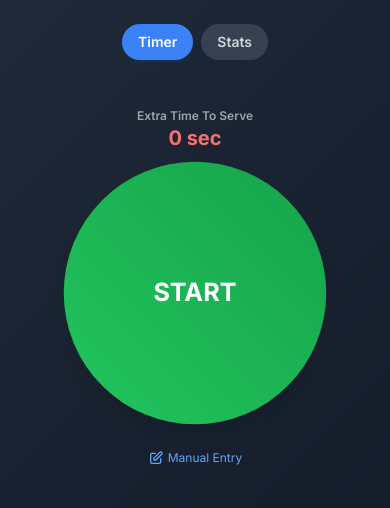
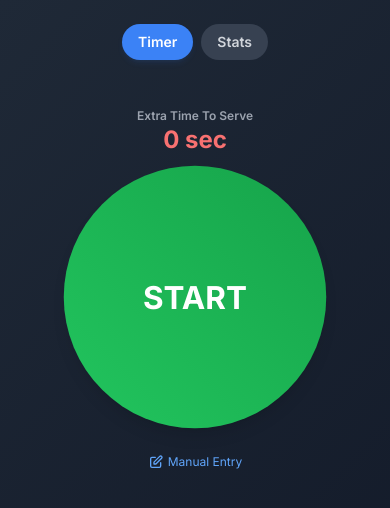
Before and after one commit to roshan2197/time-tracker-app, a plain HTML site: page index.html in a window 390 px wide. Drawn offline with nearby package versions, Linux system fonts and the light colour scheme.

Commit message:
Update index.html

```diff
--- a/index.html
+++ b/index.html
@@ -115,12 +115,12 @@
                 <!-- Daily remaining time display -->
                 <div class="flex flex-col items-center">
                     <p class="text-xs sm:text-sm font-semibold text-gray-400">Extra Time To Serve</p>
-                    <p id="dailyRemaining" class="text-xl sm:text-2xl font-bold text-green-400"></p>
+                    <p id="dailyRemaining" class="text-2xl font-bold text-green-400"></p>
                 </div>
 
 
                 <!-- Start/End Button -->
-                <button id="timerBtn" class="w-[250px] h-[250px] mt-10 rounded-full text-white font-bold text-2xl sm:text-3xl shadow-lg transition-all duration-300 transform hover:scale-105 active:scale-95 timer-btn">
+                <button id="timerBtn" class="w-[250px] h-[250px] mt-16 rounded-full text-white font-bold text-3xl shadow-lg transition-all duration-300 transform hover:scale-105 active:scale-95 timer-btn">
                     START
                 </button>
 
```
